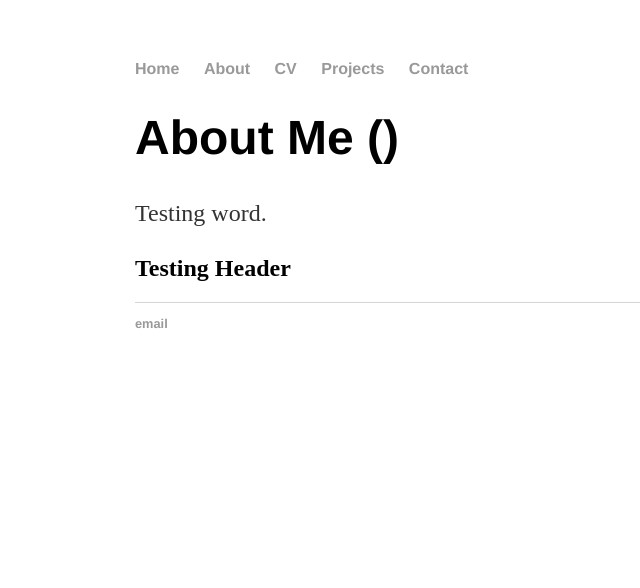
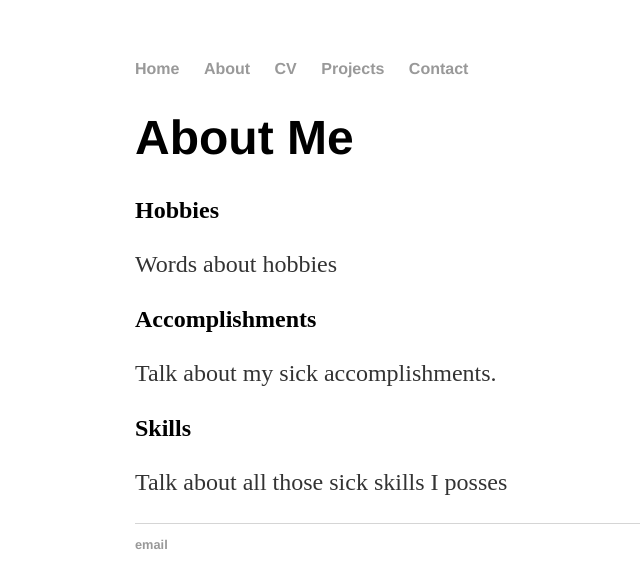
Before and after one commit to Bill371/Bill371.github.io, a Jekyll site: the page built from About/index.html, in a window 1280 px wide. Shown: the top 588 px of the page, without its empty margins (57-697 px from the left). Built offline with Jekyll 4.4.1, drawn with Linux system fonts in a browser that asks for light colours.

Commit message:
Update index.html

```diff
--- a/About/index.html
+++ b/About/index.html
@@ -1,9 +1,15 @@
 ---
 layout: default
-title: About Me ()
+title: About Me
 ---
 <h1>{{ page.title }}</h1>
 <div class="blurb">
-  <p>Testing word.</p>
-  <h2>Testing Header</h2>
+  <h2>Hobbies</h2>
+  <p>Words about hobbies</p>
+
+  <h2>Accomplishments</h2>
+  <p>Talk about my sick accomplishments.</p>
+
+  <h2>Skills</h2>
+  <p>Talk about all those sick skills I posses</p>
 </div>
```
